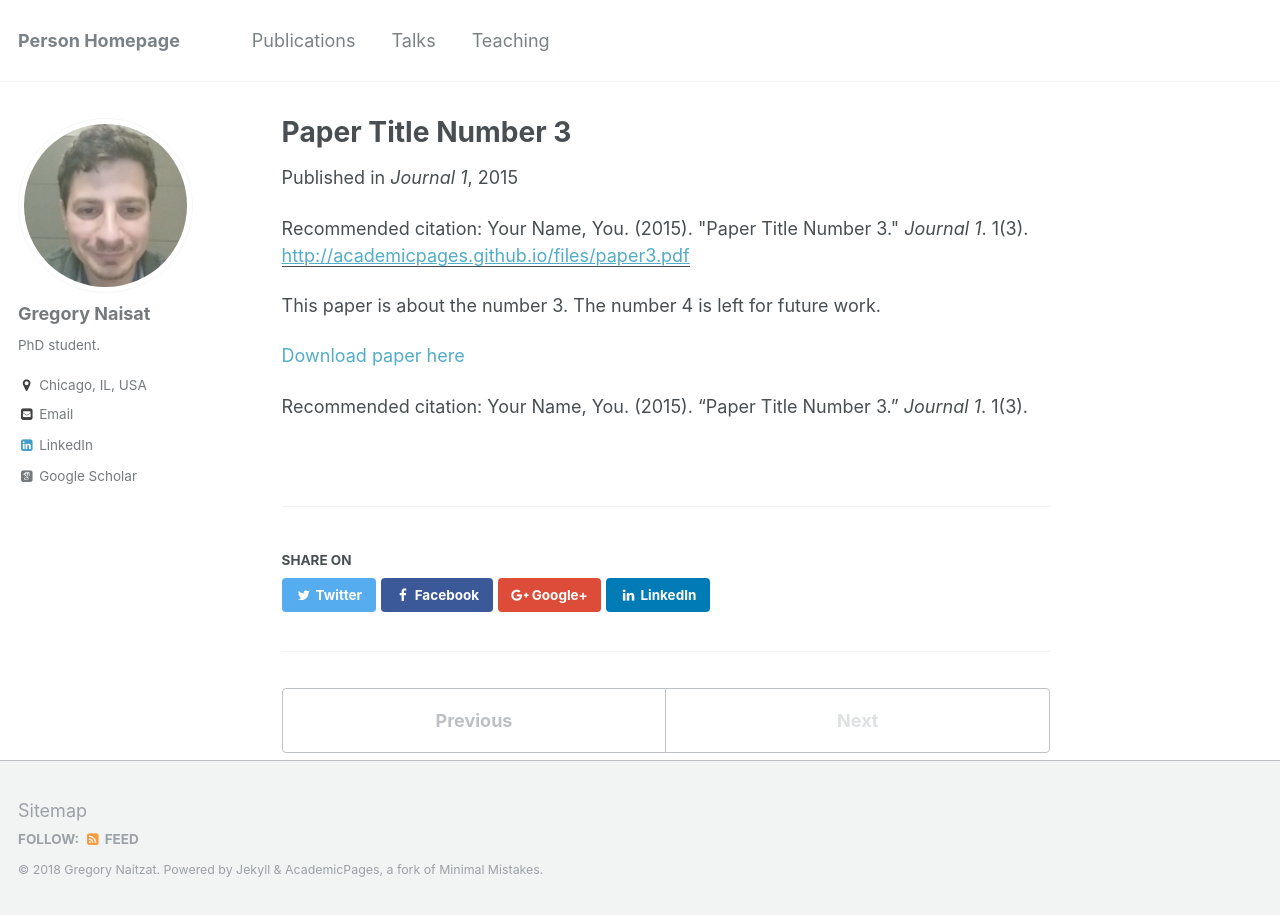
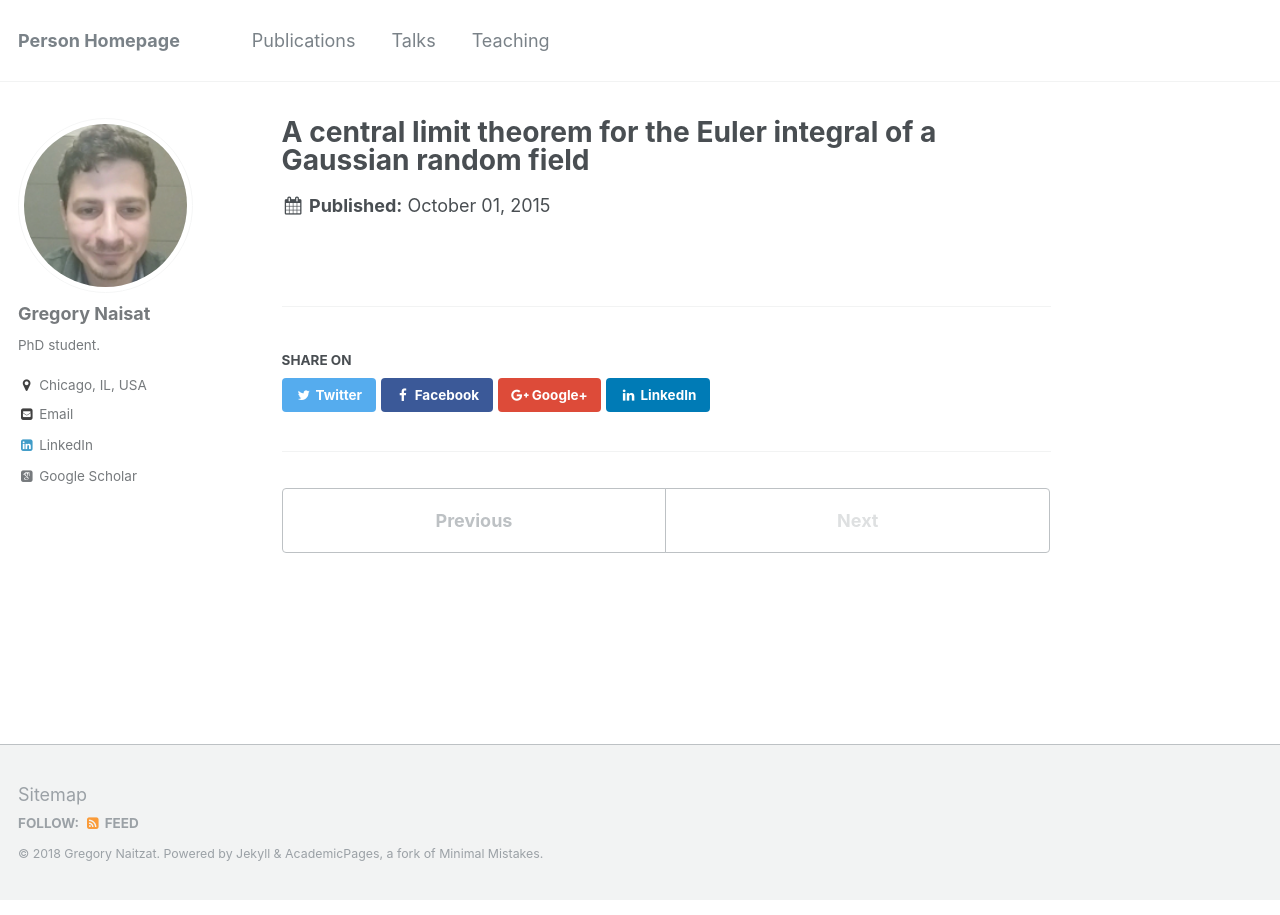
Before and after one commit to sgregnt/sgregnt.github.io, a Jekyll site: the page built from _publications/2015-10-01-paper-title-number-3.md, in a window 1280 px wide. Built offline with Jekyll 4.4.1, drawn with Linux system fonts in a browser that asks for light colours; some web fonts are replaced.

Commit message:
paper update

```diff
--- a/_publications/2015-10-01-paper-title-number-3.md
+++ b/_publications/2015-10-01-paper-title-number-3.md
@@ -1,15 +1,7 @@
 ---
-title: "Paper Title Number 3"
+title: "A central limit theorem for the Euler integral of a Gaussian random field"
 collection: publications
 permalink: /publication/2015-10-01-paper-title-number-3
-excerpt: 'This paper is about the number 3. The number 4 is left for future work.'
-date: 2015-10-01
-venue: 'Journal 1'
-paperurl: 'http://academicpages.github.io/files/paper3.pdf'
-citation: 'Your Name, You. (2015). &quot;Paper Title Number 3.&quot; <i>Journal 1</i>. 1(3).'
+paperurl: 'https://www.sciencedirect.com/science/article/pii/S0304414916301697'
+
 ---
-This paper is about the number 3. The number 4 is left for future work.
-
-[Download paper here](http://academicpages.github.io/files/paper3.pdf)
-
-Recommended citation: Your Name, You. (2015). "Paper Title Number 3." <i>Journal 1</i>. 1(3).
```
